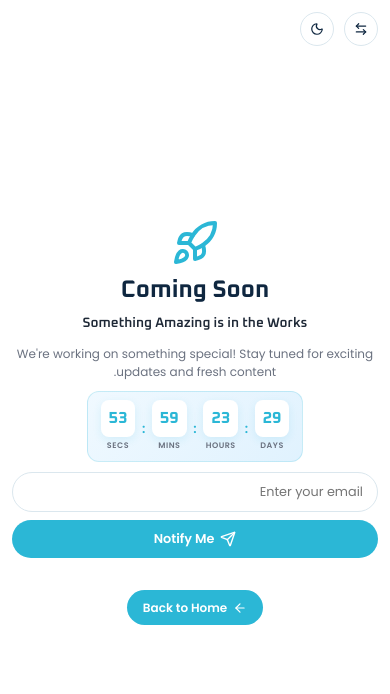
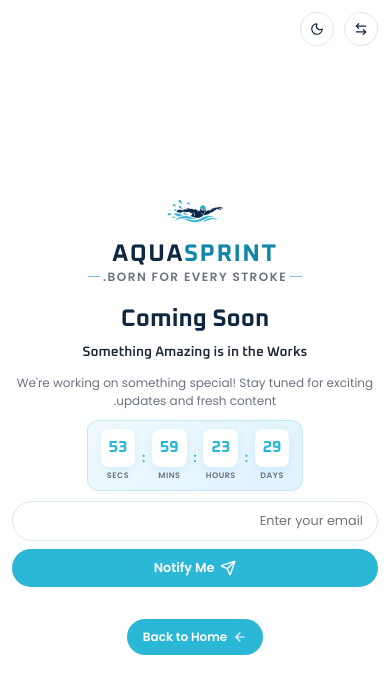
Before and after one commit to vinaygodishela071104-lab/AquaSprint, a plain HTML site: page additionalpages/upcoming.html in a window 390 px wide. Both pictures are taken after a click on the button 317 px from the left and 29 px from the top of the page. Drawn offline with nearby package versions, Linux system fonts and the light colour scheme.

Commit message:
first commit

```diff
--- a/additionalpages/upcoming.css
+++ b/additionalpages/upcoming.css
@@ -28,7 +28,8 @@
   box-sizing: border-box;
 }
 
-html, body {
+html,
+body {
   height: 100%;
   overflow: hidden;
 }
@@ -39,7 +40,9 @@ body {
   font-family: var(--body-font);
   font-size: 14px;
   line-height: 1.6;
-  transition: background 0.4s, color 0.4s;
+  transition:
+    background 0.4s,
+    color 0.4s;
   display: flex;
   justify-content: center;
   align-items: center;
@@ -53,6 +56,95 @@ body.rtl {
 a {
   text-decoration: none;
   color: inherit;
+}
+
+/* =========================
+   LOGO SECTION
+========================= */
+.logo {
+  display: flex;
+  flex-direction: column;
+  align-items: center;
+  margin: 0 0 10px 0;
+}
+
+.logo a {
+  display: flex;
+  align-items: center;
+  flex-shrink: 0;
+}
+
+.logo img {
+  width: 80px;
+  height: 64px;
+  object-fit: contain;
+  margin-bottom: 4px;
+}
+
+.logo-text {
+  display: flex;
+  flex-direction: column;
+  justify-content: center;
+  align-items: center;
+}
+
+.logo-text h1 {
+  margin: 0;
+  font-family: var(--heading-font);
+  font-size: 0.95rem;
+  font-weight: 700;
+  letter-spacing: 1.5px;
+  line-height: 1;
+  color: var(--primary);
+  text-transform: uppercase;
+}
+
+.logo-text h1 span {
+  color: var(--secondary-dark);
+}
+
+.logo-text p {
+  margin: 0;
+  margin-top: 3px;
+  font-family: var(--body-font);
+  font-size: 0.5rem;
+  font-weight: 600;
+  letter-spacing: 1.5px;
+  color: var(--muted);
+  text-transform: uppercase;
+  display: flex;
+  white-space: nowrap;
+  align-items: center;
+}
+
+.logo-text p::before,
+.logo-text p::after {
+  content: "";
+  width: 14px;
+  height: 1px;
+  margin: 0 3px;
+  background: var(--secondary-dark);
+  opacity: 0.55;
+  display: block;
+}
+
+/* Dark Mode Logo Text Colors */
+body.dark-mode .logo-text h1 {
+  color: #ffffff;
+}
+
+body.dark-mode .logo-text h1 span {
+  color: var(--secondary) !important;
+}
+
+body.dark-mode .logo-text p {
+  color: #b6c2cf;
+}
+
+body.dark-mode .logo-text p::before,
+body.dark-mode .logo-text p::after {
+  background: var(--secondary);
+  opacity: 0.7;
 }
 
 /* =========================
@@ -109,18 +201,6 @@ a {
   max-width: 550px;
   width: 100%;
   gap: 14px;
-}
-
-.upcoming-icon {
-  width: 60px;
-  height: 60px;
-  color: var(--secondary);
-  flex-shrink: 0;
-}
-
-.upcoming-icon svg {
-  width: 100%;
-  height: 100%;
 }
 
 .upcoming-page h1 {
@@ -365,6 +445,19 @@ body.dark-mode .form-group input:focus {
     gap: 12px;
   }
 
+  .logo img {
+    width: 70px;
+    height: 56px;
+  }
+
+  .logo-text h1 {
+    font-size: 0.85rem;
+  }
+
+  .logo-text p {
+    font-size: 0.48rem;
+  }
+
   .upcoming-page h1 {
     font-size: 1.8rem;
   }
@@ -439,9 +532,22 @@ body.dark-mode .form-group input:focus {
     gap: 10px;
   }
 
-  .upcoming-icon {
-    width: 48px;
+  .logo img {
+    width: 60px;
     height: 48px;
+  }
+
+  .logo-text h1 {
+    font-size: 0.75rem;
+  }
+
+  .logo-text p {
+    font-size: 0.45rem;
+  }
+
+  .logo-text p::before,
+  .logo-text p::after {
+    width: 12px;
   }
 
   .upcoming-page h1 {
--- a/additionalpages/upcoming.html
+++ b/additionalpages/upcoming.html
@@ -36,9 +36,21 @@
 
     <!-- Upcoming Content -->
     <main class="upcoming-page">
-      <div class="upcoming-icon">
-        <i data-lucide="rocket"></i>
+      <!-- Logo Section -->
+      <div class="logo">
+        <a href="/homepages/home1.html">
+          <img
+            src="/images/logo-white.png"
+            alt="AquaSprint Logo"
+            id="themeLogo"
+          />
+        </a>
+        <div class="logo-text">
+          <h1>AQUA<span>SPRINT</span></h1>
+          <p>BORN FOR EVERY STROKE.</p>
         </div>
+      </div>
+
       <h1>Coming Soon</h1>
       <h2>Something Amazing is in the Works</h2>
       <p>
@@ -92,60 +104,61 @@
         Back to Home
       </a>
     </main>
-
-    <!-- Scripts -->
     <script>
-      // Initialize Lucide Icons
+      document.addEventListener("DOMContentLoaded", () => {
         lucide.createIcons();
 
-      // =========================
-      // Dark Mode Toggle
-      // =========================
+        const lightLogo = "/images/logo-white.png";
+        const darkLogo = "/images/logo-dark.png";
+        const logoImg = document.getElementById("themeLogo");
+
         const darkModeToggle = document.getElementById("darkModeToggle");
-      const darkModeIcon = darkModeToggle.querySelector("i");
+        const rtlToggle = document.getElementById("rtlToggle");
+        const notifyForm = document.getElementById("notifyForm");
+        const emailInput = document.getElementById("emailInput");
+        const formMessage = document.getElementById("formMessage");
+
+        function updateLogo() {
+          if (!logoImg) return;
+          logoImg.src = document.body.classList.contains("dark-mode")
+            ? darkLogo
+            : lightLogo;
+        }
+
+        function updateDarkModeIcon() {
+          const isDark = document.body.classList.contains("dark-mode");
+          const icon = darkModeToggle.querySelector("i");
+          if (icon) {
+            icon.setAttribute("data-lucide", isDark ? "sun" : "moon");
+          }
+        }
 
         if (localStorage.getItem("darkMode") === "enabled") {
           document.body.classList.add("dark-mode");
-        darkModeIcon.setAttribute("data-lucide", "sun");
-        lucide.createIcons();
         }
-
-      darkModeToggle.addEventListener("click", () => {
-        document.body.classList.toggle("dark-mode");
-
-        if (document.body.classList.contains("dark-mode")) {
-          localStorage.setItem("darkMode", "enabled");
-          darkModeIcon.setAttribute("data-lucide", "sun");
-        } else {
-          localStorage.setItem("darkMode", "disabled");
-          darkModeIcon.setAttribute("data-lucide", "moon");
-        }
-
-        lucide.createIcons();
-      });
-
-      // =========================
-      // RTL Toggle
-      // =========================
-      const rtlToggle = document.getElementById("rtlToggle");
 
         if (localStorage.getItem("rtl") === "enabled") {
           document.body.classList.add("rtl");
         }
 
-      rtlToggle.addEventListener("click", () => {
-        document.body.classList.toggle("rtl");
+        // Set initial states
+        updateLogo();
+        updateDarkModeIcon();
+        lucide.createIcons();
 
-        if (document.body.classList.contains("rtl")) {
-          localStorage.setItem("rtl", "enabled");
-        } else {
-          localStorage.setItem("rtl", "disabled");
-        }
+        darkModeToggle.addEventListener("click", () => {
+          const isDark = document.body.classList.toggle("dark-mode");
+          localStorage.setItem("darkMode", isDark ? "enabled" : "disabled");
+          updateLogo();
+          updateDarkModeIcon();
+          lucide.createIcons();
         });
 
-      // =========================
-      // Countdown Timer
-      // =========================
+        rtlToggle.addEventListener("click", () => {
+          const isRtl = document.body.classList.toggle("rtl");
+          localStorage.setItem("rtl", isRtl ? "enabled" : "disabled");
+        });
+
         const launchDate = new Date();
         launchDate.setDate(launchDate.getDate() + 30);
 
@@ -165,7 +178,9 @@
           const hours = Math.floor(
             (distance % (1000 * 60 * 60 * 24)) / (1000 * 60 * 60),
           );
-        const minutes = Math.floor((distance % (1000 * 60 * 60)) / (1000 * 60));
+          const minutes = Math.floor(
+            (distance % (1000 * 60 * 60)) / (1000 * 60),
+          );
           const seconds = Math.floor((distance % (1000 * 60)) / 1000);
 
           document.getElementById("days").textContent = String(days).padStart(
@@ -187,13 +202,6 @@
         updateCountdown();
         setInterval(updateCountdown, 1000);
 
-      // =========================
-      // Notify Me Form
-      // =========================
-      const notifyForm = document.getElementById("notifyForm");
-      const emailInput = document.getElementById("emailInput");
-      const formMessage = document.getElementById("formMessage");
-
         const savedEmail = localStorage.getItem("notifyEmail");
         if (savedEmail) {
           emailInput.value = savedEmail;
@@ -203,17 +211,15 @@
 
         notifyForm.addEventListener("submit", (e) => {
           e.preventDefault();
-
           const email = emailInput.value.trim();
 
-        if (!email || !isValidEmail(email)) {
+          if (!email || !/^[^\s@]+@[^\s@]+\.[^\s@]+$/.test(email)) {
             formMessage.textContent = "Please enter a valid email";
             formMessage.className = "form-message error";
             return;
           }
 
           localStorage.setItem("notifyEmail", email);
-
           formMessage.textContent = "Success! You'll be notified! 🎉";
           formMessage.className = "form-message success";
 
@@ -221,11 +227,7 @@
             emailInput.value = "";
           }, 2000);
         });
-
-      function isValidEmail(email) {
-        const emailRegex = /^[^\s@]+@[^\s@]+\.[^\s@]+$/;
-        return emailRegex.test(email);
-      }
+      });
     </script>
   </body>
 </html>
```
Also changed, not shown: components/footer.html (+3 -4 lines), contactpage/contact.css (+12 -2 lines), servicespage/services.css (+12 -7 lines), servicespage/services.html (+8 -7 lines). Lines whose indentation alone changed are shown as unchanged.
